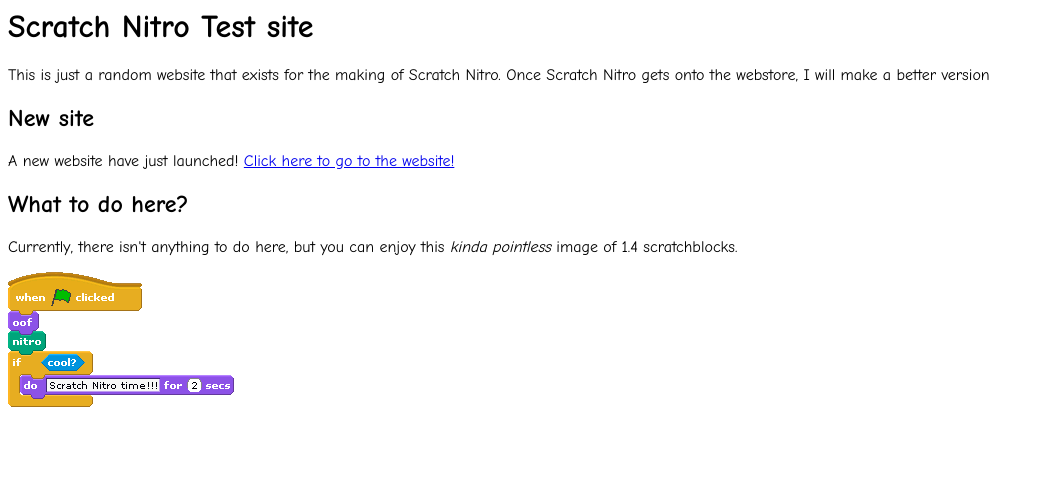
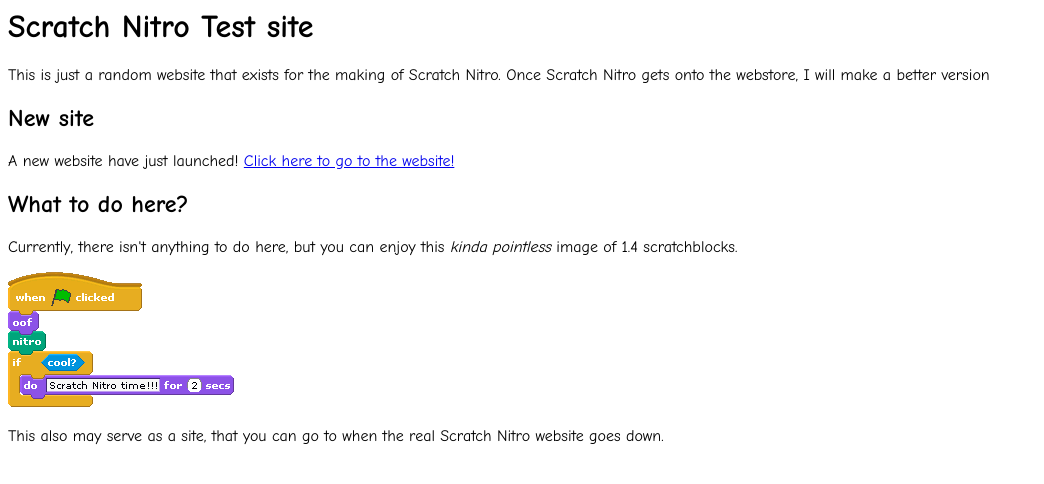
Before and after one commit to Marc92020/scratch-nitro-current-website, a plain HTML site: page index.html in a window 1280 px wide. Shown: the whole page, without its empty margins (0-1044 px from the left). Drawn offline with Linux system fonts and the light colour scheme.

Commit message:
Update index.html

```diff
--- a/index.html
+++ b/index.html
@@ -10,3 +10,4 @@
 <h2 style="font-family:'Comic Sans MS'">What to do here?</h2>
 <p style="font-family:'Comic Sans MS'">Currently, there isn't anything to do here, but you can enjoy this <i>kinda pointless</i> image of 1.4 scratchblocks.</p>
 <img src="https://github.com/Marc92020/scratch-nitro-current-website/blob/main/PointlessBlocks.png?raw=true">
+<p style="font-family:'Comic Sans MS'">This also may serve as a site, that you can go to when the real Scratch Nitro website goes down.</p>
```
